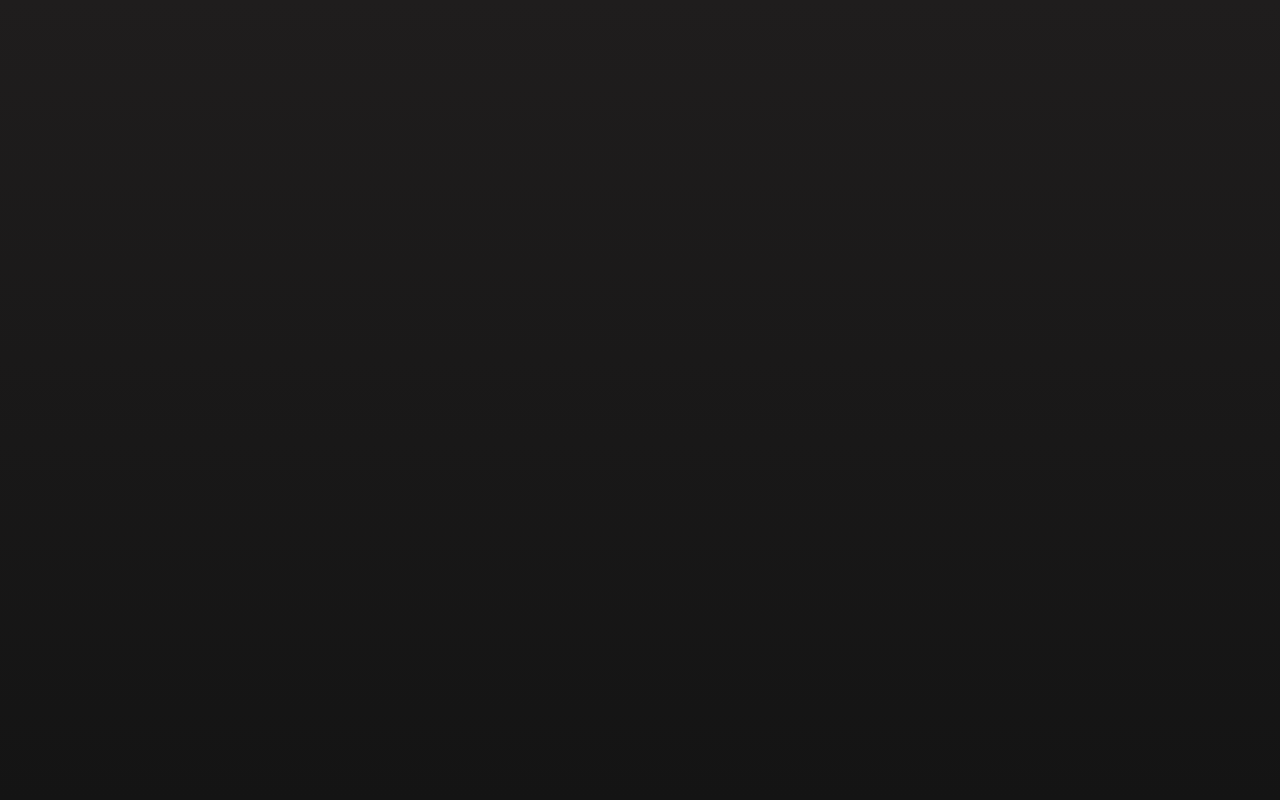
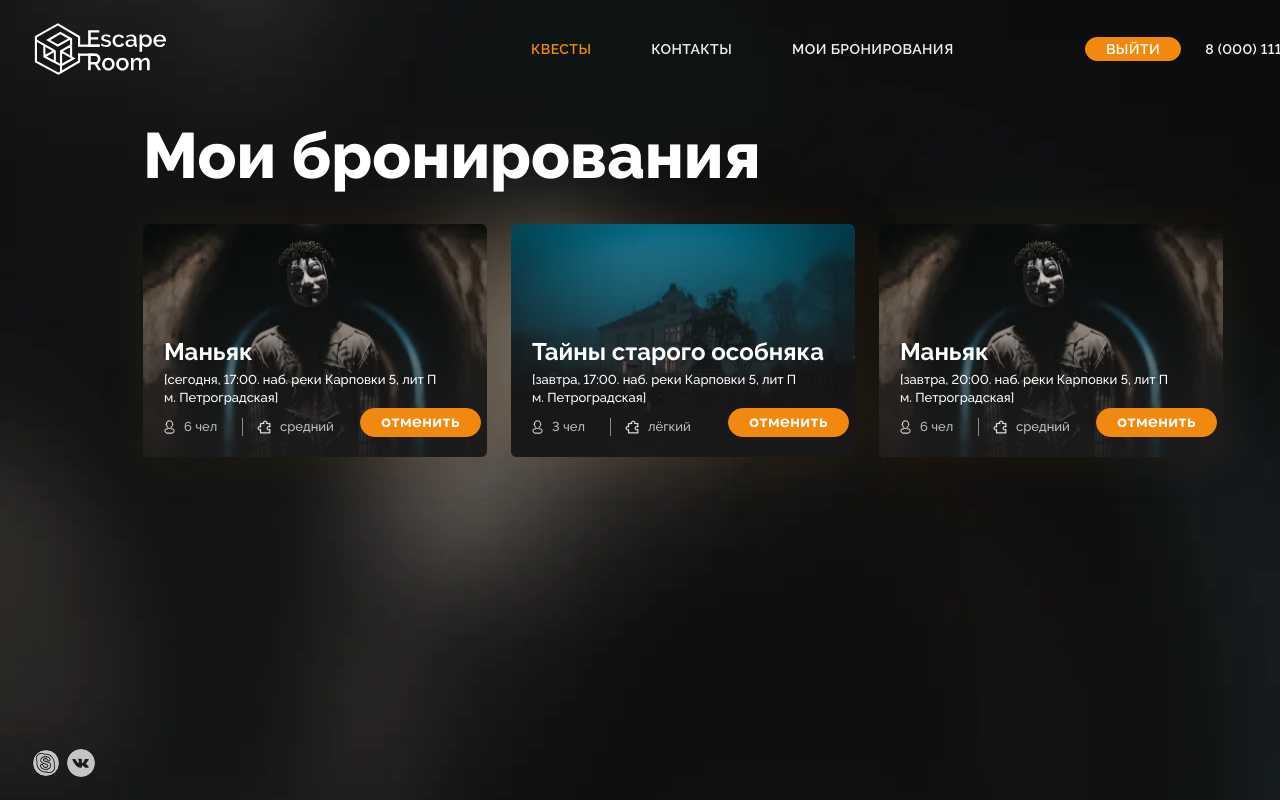
Before and after one commit to ForestDeerr/Escape-Room-vite, a React (Vite) app: page /myquests in a window 1280 px wide. Before the commit this address had no page. Shown: the top 800 px of the page. Built offline with nearby package versions, Linux system fonts and the light colour scheme.

Commit message:
добовляет страничку мои квеста

```diff
--- a/src/components/app.tsx
+++ b/src/components/app.tsx
@@ -2,6 +2,7 @@ import { Route, BrowserRouter, Routes} from 'react-router-dom';
 import Login from '../pages/login/login';
 import MainPage from '../pages/main-page/main-page';
 import Quest from '../pages/quest/quest';
+import MyQuests from '../pages/my-quests/my-quests';
 import Booking from '../pages/booking/booking';
 import Contacts from '../pages/contacts/contacts';
 
@@ -13,6 +14,7 @@ function App(): JSX.Element {
         <Route path='/login' element={<Login />} />
         <Route path='/' element={<MainPage />} />
         <Route path='/quest' element={<Quest />} />
+        <Route path='/myquests' element={<MyQuests />} />
         <Route path='/booking' element={<Booking />} />
         <Route path='/contacts' element={<Contacts />} />
       </Routes>
--- /dev/null
+++ b/src/pages/my-quests/my-quests.tsx
@@ -0,0 +1,110 @@
+import Header from '../../components/header';
+import Footer from '../../components/footer';
+
+function MyQuests(): JSX.Element {
+
+
+  return (
+
+    <div className="wrapper">
+      <Header />
+      <main className="page-content decorated-page">
+        <div className="decorated-page__decor" aria-hidden="true">
+          <picture>
+            <source type="image/webp" srcSet="img/content/maniac/maniac-bg-size-m.webp, img/content/maniac/maniac-bg-size-m@2x.webp 2x" />
+            <img src="img/content/maniac/maniac-bg-size-m.jpg" srcSet="img/content/maniac/maniac-bg-size-m@2x.jpg 2x" width="1366" height="1959" alt="" />
+          </picture>
+        </div>
+        <div className="container">
+          <div className="page-content__title-wrapper">
+            <h1 className="title title--size-m page-content__title">Мои бронирования</h1>
+          </div>
+          <div className="cards-grid">
+            <div className="quest-card">
+              <div className="quest-card__img">
+                <picture>
+                  <source type="image/webp" srcSet="img/content/maniac/maniac-size-s.webp, img/content/maniac/maniac-size-s@2x.webp 2x" />
+                  <img src="img/content/maniac/maniac-size-s.jpg" srcSet="img/content/maniac/maniac-size-s@2x.jpg 2x" width="344" height="232" alt="Мужчина в маске в тёмном переходе." />
+                </picture>
+              </div>
+              <div className="quest-card__content">
+                <div className="quest-card__info-wrapper"><a className="quest-card__link" href="quest.html">Маньяк</a>
+                  <span className="quest-card__info">[сегодня,&nbsp;17:00. наб. реки Карповки&nbsp;5, лит&nbsp;П<br />м. Петроградская]</span>
+                </div>
+                <ul className="tags quest-card__tags">
+                  <li className="tags__item">
+                    <svg width="11" height="14" aria-hidden="true">
+                      <use href="#icon-person"></use>
+                    </svg>6&nbsp;чел
+                  </li>
+                  <li className="tags__item">
+                    <svg width="14" height="14" aria-hidden="true">
+                      <use href="#icon-level"></use>
+                    </svg>Средний
+                  </li>
+                </ul>
+                <button className="btn btn--accent btn--secondary quest-card__btn" type="button">Отменить</button>
+              </div>
+            </div>
+            <div className="quest-card">
+              <div className="quest-card__img">
+                <picture>
+                  <source type="image/webp" srcSet="img/content/palace/palace-size-s.webp, img/content/palace/palace-size-s@2x.webp 2x" />
+                  <img src="img/content/palace/palace-size-s.jpg" srcSet="img/content/palace/palace-size-s@2x.jpg 2x" width="344" height="232" alt="Замок на возвышенности." />
+                </picture>
+              </div>
+              <div className="quest-card__content">
+                <div className="quest-card__info-wrapper"><a className="quest-card__link" href="quest.html">Тайны старого особняка</a>
+                  <span className="quest-card__info">[завтра,&nbsp;17:00. наб. реки Карповки&nbsp;5, лит&nbsp;П<br />м. Петроградская]</span>
+                </div>
+                <ul className="tags quest-card__tags">
+                  <li className="tags__item">
+                    <svg width="11" height="14" aria-hidden="true">
+                      <use href="#icon-person"></use>
+                    </svg>3&nbsp;чел
+                  </li>
+                  <li className="tags__item">
+                    <svg width="14" height="14" aria-hidden="true">
+                      <use href="#icon-level"></use>
+                    </svg>Лёгкий
+                  </li>
+                </ul>
+                <button className="btn btn--accent btn--secondary quest-card__btn" type="button">Отменить</button>
+              </div>
+            </div>
+            <div className="quest-card">
+              <div className="quest-card__img">
+                <picture>
+                  <source type="image/webp" srcSet="img/content/maniac/maniac-size-s.webp, img/content/maniac/maniac-size-s@2x.webp 2x" />
+                  <img src="img/content/maniac/maniac-size-s.jpg" srcSet="img/content/maniac/maniac-size-s@2x.jpg 2x" width="344" height="232" alt="Мужчина в маске в тёмном переходе." />
+                </picture>
+              </div>
+              <div className="quest-card__content">
+                <div className="quest-card__info-wrapper"><a className="quest-card__link" href="quest.html">Маньяк</a>
+                  <span className="quest-card__info">[завтра,&nbsp;20:00. наб. реки Карповки&nbsp;5, лит&nbsp;П<br />м. Петроградская]</span>
+                </div>
+                <ul className="tags quest-card__tags">
+                  <li className="tags__item">
+                    <svg width="11" height="14" aria-hidden="true">
+                      <use href="#icon-person"></use>
+                    </svg>6&nbsp;чел
+                  </li>
+                  <li className="tags__item">
+                    <svg width="14" height="14" aria-hidden="true">
+                      <use href="#icon-level"></use>
+                    </svg>Средний
+                  </li>
+                </ul>
+                <button className="btn btn--accent btn--secondary quest-card__btn" type="button">Отменить</button>
+              </div>
+            </div>
+          </div>
+        </div>
+      </main>
+      <Footer />
+    </div>
+
+  );
+}
+
+export default MyQuests;
```
